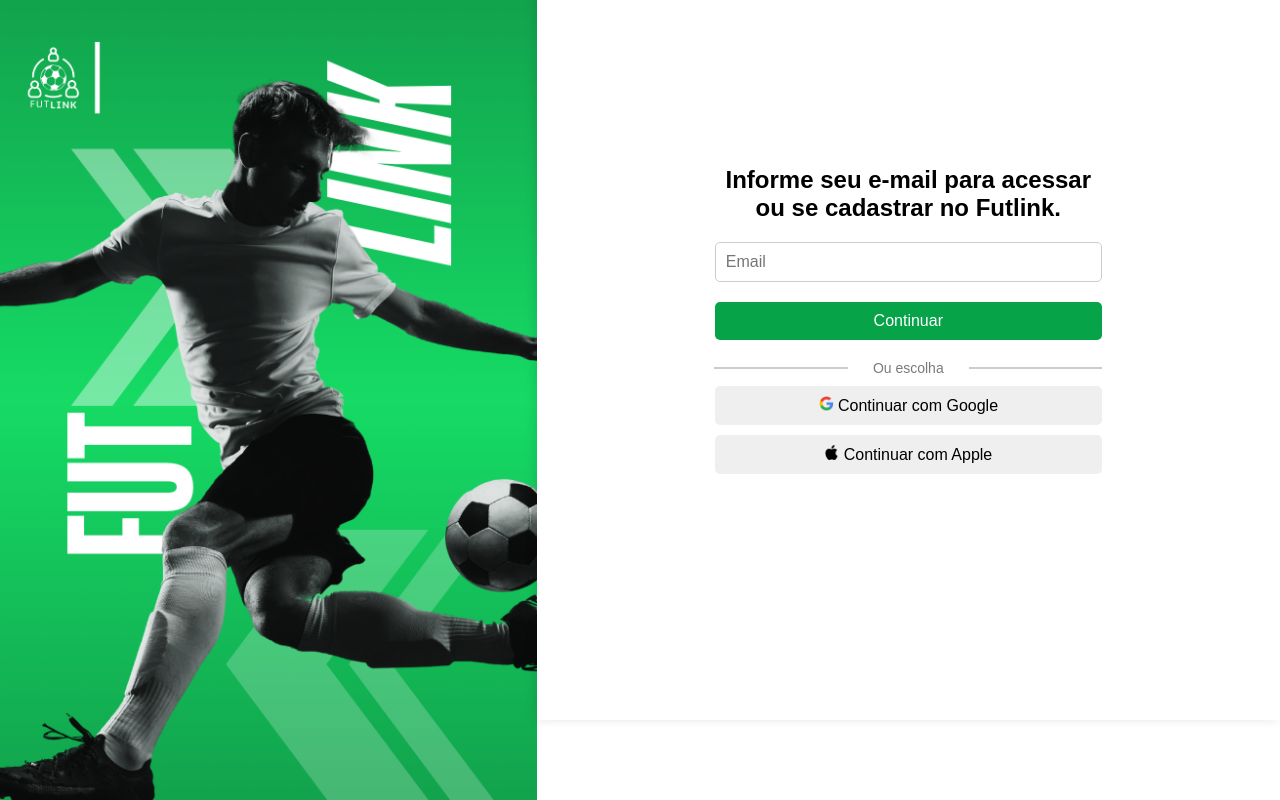
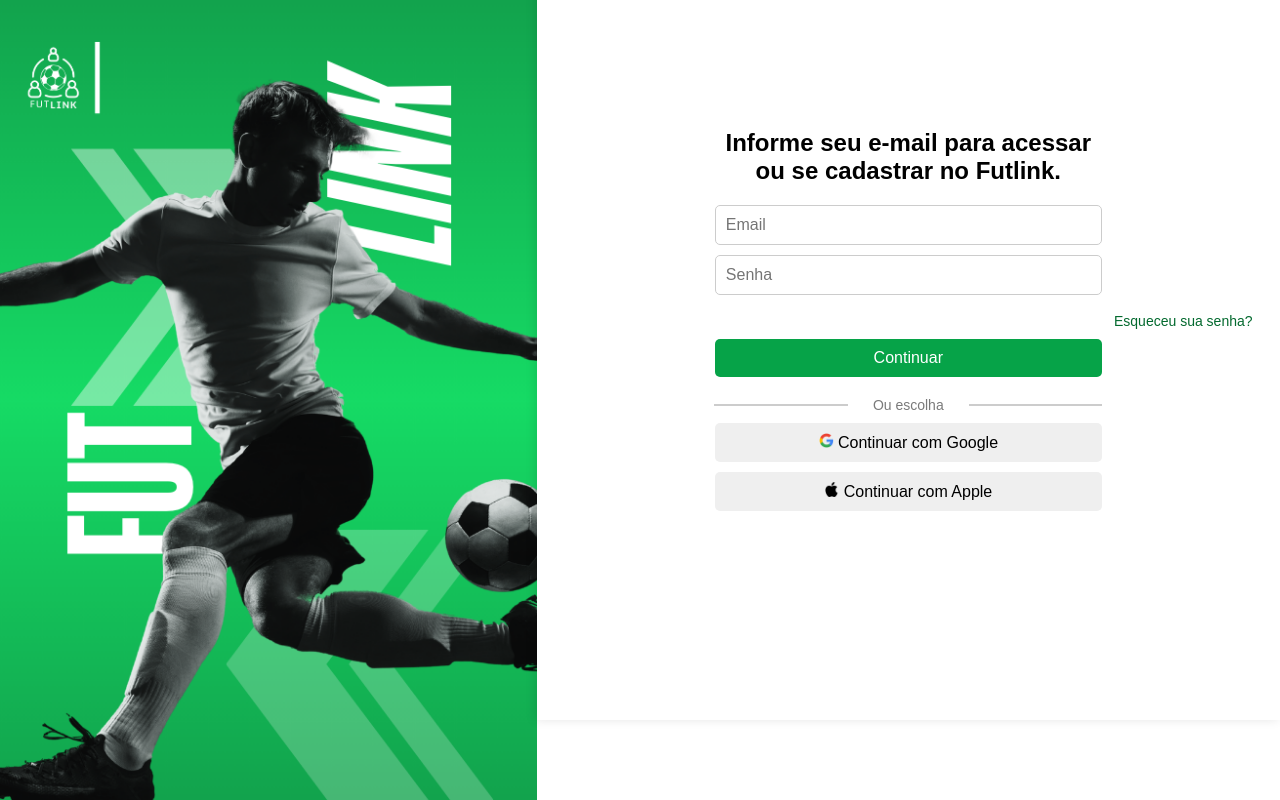
Before and after one commit to TCC-Nexa-Luminy/FutLink, a PHP site: page /app/views/login.php in a window 1280 px wide. Run offline with PHP 8.4, Linux system fonts and the light colour scheme; some libraries are stand-ins or nearby versions.

Commit message:
update formulario

```diff
--- a/app/views/login.php
+++ b/app/views/login.php
@@ -20,18 +20,16 @@
             <h2>Informe seu e-mail para acessar <br> ou se cadastrar no Futlink.</h2>
             <form>
                 <input type="email" placeholder="Email" required>
+            </form>
+            <form>
+                <input type="Senha" placeholder="Senha" required>
+                <a href="">Esqueceu sua senha?</a>
                 <button type="submit" id="button-continue">Continuar</button>
             </form>
             <div class="separator">
                 <span>Ou escolha</span>
             </div>
 
-
-            <div class="g_id_signin"
-                data-type="standard"
-                data-size="large"
-                data-theme="outline">
-            </div>
 
 
             <button class="social-button google">
--- a/public/css/login.css
+++ b/public/css/login.css
@@ -63,6 +63,18 @@ body {
     margin-top: -80px;
 }
 
+form:last-of-type a {
+    display: block;
+    margin-top: 8px;
+    font-size: 14px;
+    color: #03692e;
+    text-decoration: none;
+    margin-left: 550px;
+}
+
+form:last-of-type a:hover {
+    text-decoration: underline;
+}
 
 .login-form h2 {
     margin-bottom: 20px;
@@ -143,6 +155,7 @@ body {
 
     .banner-left {
         height: 50vh;
+
     }
 
     .login-form {
@@ -155,6 +168,7 @@ body {
 
     .banner-left img {
         object-fit: cover;
+        max-width: 5000px;
     }
 
     .login-form h2 {
```
Also changed, not shown: public/images/imagem_teste.webp (added).
